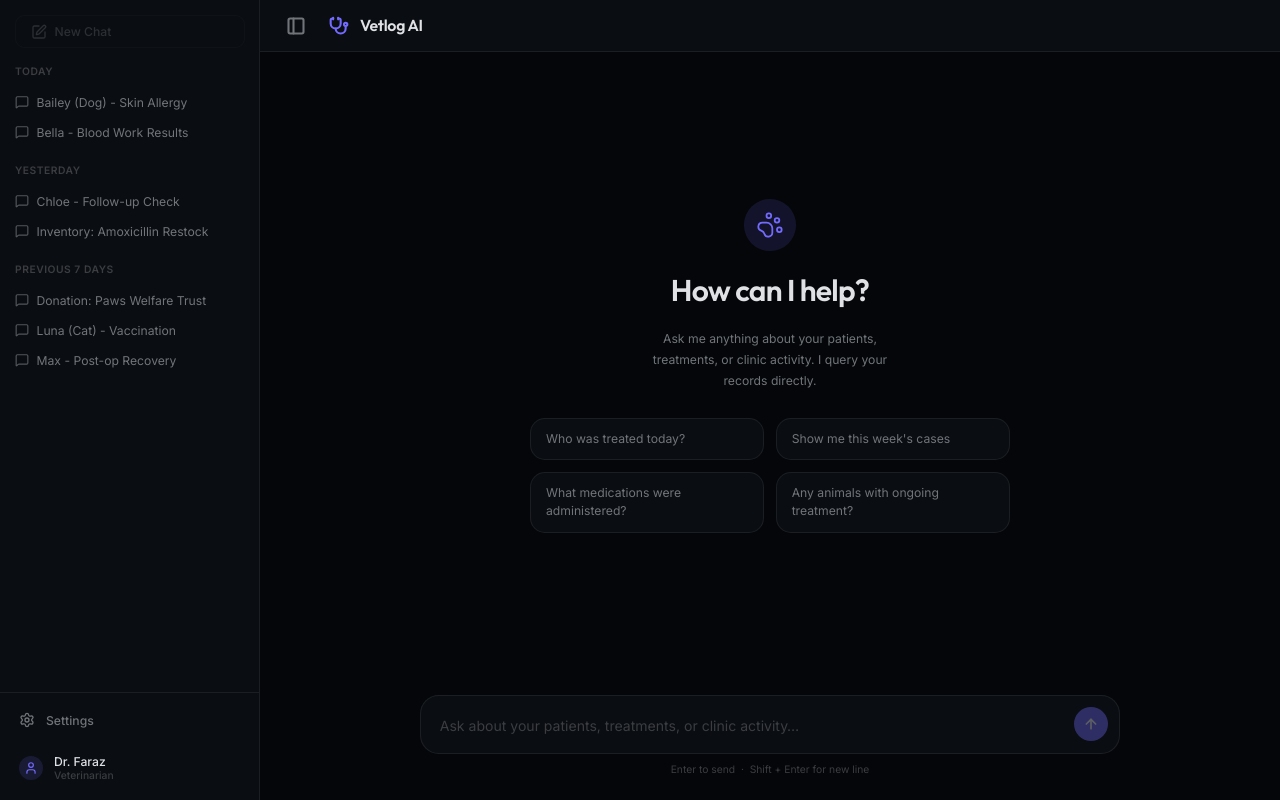
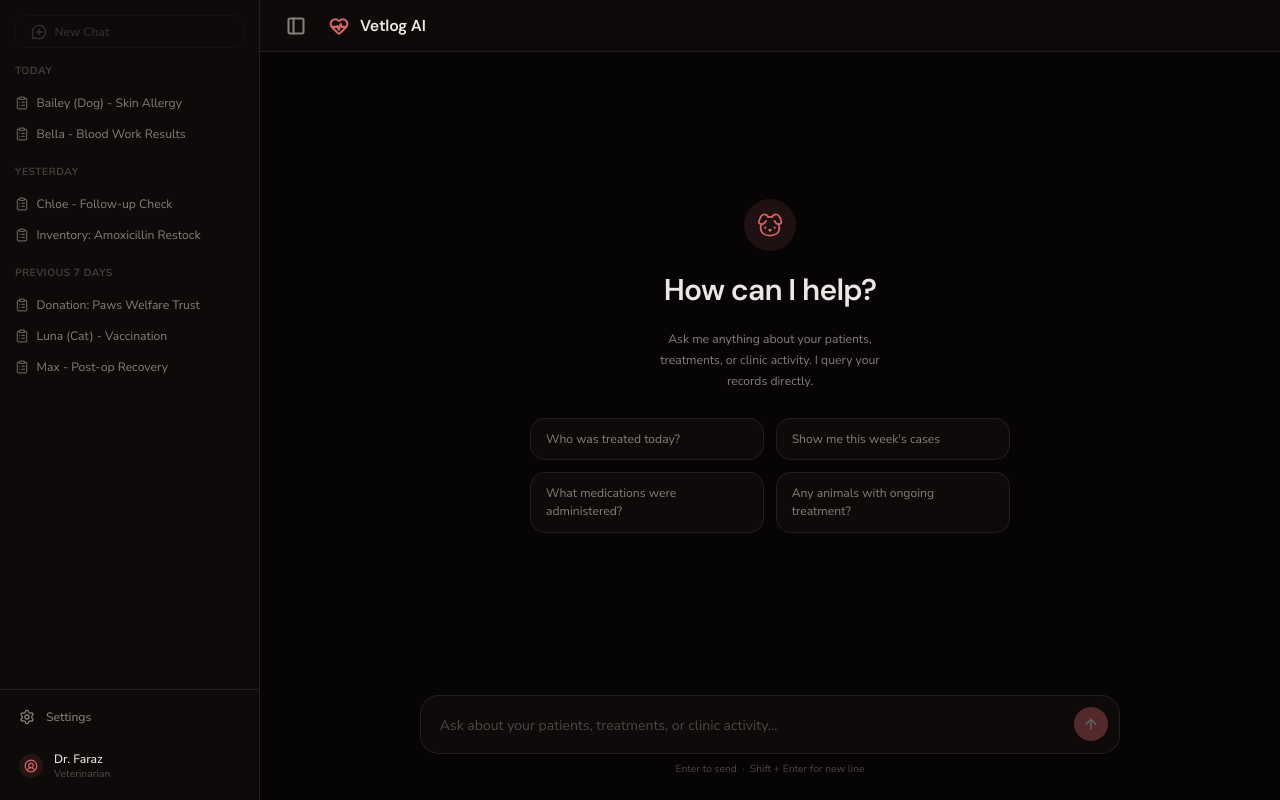
Before and after one commit to faraz18001/Vetlog-AI, a React (Vite) app in the folder frontend/: page /app in a window 1280 px wide. Built offline with nearby package versions, Linux system fonts and the light colour scheme.

Commit message:
docs: add README with setup and run instructions
- Add README.md for partners covering backend/frontend setup
- Update gitignore to track README.md
- UI aesthetic refresh: terracotta palette, DM Sans/Nunito Sans fonts,
  vet-themed icons (HeartPulse, Dog, ClipboardList, etc.)

```diff
--- a/frontend/index.html
+++ b/frontend/index.html
@@ -6,7 +6,7 @@
   <title>Vetlog AI</title>
   <link rel="preconnect" href="https://fonts.googleapis.com">
   <link rel="preconnect" href="https://fonts.gstatic.com" crossorigin>
-  <link href="https://fonts.googleapis.com/css2?family=Inter:wght@300;400;500;600&family=Outfit:wght@400;500;600;700&display=swap" rel="stylesheet">
+  <link href="https://fonts.googleapis.com/css2?family=DM+Sans:wght@400;500;600;700&family=Nunito+Sans:wght@300;400;500;600;700&display=swap" rel="stylesheet">
 </head>
 <body>
   <div id="root"></div>
--- a/frontend/src/App.css
+++ b/frontend/src/App.css
@@ -1,5 +1,5 @@
-/* Hallmark · macrostructure: Chat Workbench · genre: atmospheric · theme: Midnight
- * tone: utilitarian-atmospheric · anchor hue: teal
+/* Hallmark · macrostructure: Chat Workbench · genre: atmospheric · theme: Vet Terracotta
+ * tone: warm-organic · anchor hue: terracotta oklch(64% 0.14 20)
  * pre-emit critique: P5 H5 E5 S5 R5 V5
  */
 
--- a/frontend/src/App.jsx
+++ b/frontend/src/App.jsx
@@ -4,7 +4,7 @@ import ChatWindow from "./components/ChatWindow.jsx";
 import InputBar from "./components/InputBar.jsx";
 import Sidebar from "./components/Sidebar.jsx";
 import SettingsModal from "./components/SettingsModal.jsx";
-import { Stethoscope, PanelLeft } from "lucide-react";
+import { HeartPulse, PanelLeft } from "lucide-react";
 import "./App.css";
 
 
@@ -40,7 +40,7 @@ export default function App() {
               <PanelLeft size={20} strokeWidth={2.5} />
             </button>
             <span className="topbar-brand-icon" style={{ marginLeft: 'var(--space-2)' }}>
-              <Stethoscope size={20} strokeWidth={2.5} />
+              <HeartPulse size={20} strokeWidth={2.5} />
             </span>
             <span className="topbar-wordmark">Vetlog AI</span>
           </div>
--- a/frontend/src/components/ChatWindow.jsx
+++ b/frontend/src/components/ChatWindow.jsx
@@ -1,7 +1,7 @@
 import { useEffect, useRef } from 'react'
 import MessageBubble from './MessageBubble.jsx'
 
-import { PawPrint } from 'lucide-react'
+import { Dog } from 'lucide-react'
 
 const SUGGESTED = [
   'Who was treated today?',
@@ -14,7 +14,7 @@ function EmptyState({ onPrompt }) {
   return (
     <div className="chat-empty">
       <div className="chat-empty-icon" aria-hidden="true">
-        <PawPrint size={28} strokeWidth={1.5} />
+        <Dog size={28} strokeWidth={1.5} />
       </div>
       <h1 className="chat-empty-title">How can I help?</h1>
       <p className="chat-empty-sub">
--- a/frontend/src/components/MessageBubble.jsx
+++ b/frontend/src/components/MessageBubble.jsx
@@ -1,6 +1,6 @@
 import ReactMarkdown from "react-markdown";
 import remarkGfm from "remark-gfm";
-import { Stethoscope } from "lucide-react";
+import { HeartPulse } from "lucide-react";
 import { motion } from "framer-motion";
 import ReportCard from "./ReportCard.jsx";
 import StepChain from "./StepChain.jsx";
@@ -53,7 +53,7 @@ export default function MessageBubble({ message }) {
         {isUser ? (
           "You"
         ) : (
-          <Stethoscope size={16} strokeWidth={2.5} />
+          <HeartPulse size={16} strokeWidth={2.5} />
         )}
       </div>
 
--- a/frontend/src/components/SettingsModal.css
+++ b/frontend/src/components/SettingsModal.css
@@ -149,7 +149,7 @@
 .btn-primary {
   background: var(--color-accent);
   border: 1px solid var(--color-accent);
-  color: #fff;
+  color: var(--color-accent-fg);
   padding: var(--space-2) var(--space-4);
   border-radius: var(--radius-md);
   font-weight: 500;
--- a/frontend/src/components/Sidebar.jsx
+++ b/frontend/src/components/Sidebar.jsx
@@ -1,4 +1,4 @@
-import { SquarePen, MessageSquare, Settings, User } from "lucide-react";
+import { MessageCirclePlus, ClipboardList, Settings, CircleUserRound } from "lucide-react";
 import { motion, AnimatePresence } from "framer-motion";
 import "./Sidebar.css";
 
@@ -47,7 +47,7 @@ export default function Sidebar({ isOpen, onNewChat, isNewChatDisabled, onOpenSe
           disabled={isNewChatDisabled}
           aria-label="Start a new chat"
         >
-          <SquarePen size={16} strokeWidth={2} />
+          <MessageCirclePlus size={16} strokeWidth={2} />
           <span>New Chat</span>
         </button>
       </div>
@@ -61,7 +61,7 @@ export default function Sidebar({ isOpen, onNewChat, isNewChatDisabled, onOpenSe
               {section.chats.map((chat, j) => (
                 <li key={j}>
                   <button className="history-item-btn">
-                    <MessageSquare size={14} strokeWidth={2} className="history-item-icon" />
+                    <ClipboardList size={14} strokeWidth={2} className="history-item-icon" />
                     <span className="history-item-text">{chat}</span>
                   </button>
                 </li>
@@ -82,7 +82,7 @@ export default function Sidebar({ isOpen, onNewChat, isNewChatDisabled, onOpenSe
         </button>
         <button className="sidebar-footer-btn profile-btn">
           <div className="profile-avatar">
-            <User size={14} strokeWidth={2} />
+            <CircleUserRound size={14} strokeWidth={2} />
           </div>
           <div className="profile-info">
             <span className="profile-name">Dr. Faraz</span>
--- a/frontend/tokens.css
+++ b/frontend/tokens.css
@@ -1,40 +1,40 @@
-/* Hallmark · macrostructure: Chat Workbench · genre: atmospheric · theme: Slate Indigo
- * tone: utilitarian-atmospheric · anchor hue: indigo oklch(62% 0.22 280)
- * paper-band: dark (L < 30%) · display-style: geometric-sans (Outfit)
+/* Hallmark · macrostructure: Chat Workbench · genre: atmospheric · theme: Vet Terracotta
+ * tone: warm-organic · anchor hue: terracotta oklch(64% 0.14 20)
+ * paper-band: dark (L < 30%) · display-style: geometric-sans (DM Sans)
  * pre-emit critique: P5 H5 E5 S5 R5 V5
  */
 
 :root {
-    /* ---- Paper & Surface ---- */
-    --color-paper: oklch(12% 0.01 260);
-    --color-surface: oklch(16% 0.012 260);
-    --color-surface-hover: oklch(19% 0.013 260);
-    --color-surface-2: oklch(22% 0.015 260);
+    /* ---- Paper & Surface — warm charcoal (terracotta cast) ---- */
+    --color-paper: oklch(11% 0.005 25);
+    --color-surface: oklch(15% 0.007 25);
+    --color-surface-hover: oklch(18% 0.008 25);
+    --color-surface-2: oklch(21% 0.009 25);
 
     /* ---- Border ---- */
-    --color-border: oklch(100% 0 0 / 0.07);
-    --color-border-strong: oklch(100% 0 0 / 0.14);
+    --color-border: oklch(100% 0 0 / 0.08);
+    --color-border-strong: oklch(100% 0 0 / 0.16);
 
-    /* ---- Text ---- */
-    --color-text: oklch(91% 0.006 260);
-    --color-text-muted: oklch(56% 0.01 260);
-    --color-text-faint: oklch(36% 0.008 265);
+    /* ---- Text — warm (hue 35, soft warm neutral) ---- */
+    --color-text: oklch(93% 0.006 50);
+    --color-text-muted: oklch(60% 0.01 40);
+    --color-text-faint: oklch(40% 0.008 35);
 
-    /* ---- Accent — indigo ---- */
-    --color-accent: oklch(62% 0.22 280);
-    --color-accent-hover: oklch(67% 0.23 280);
-    --color-accent-subtle: oklch(62% 0.22 280 / 0.14);
-    --color-accent-fg: oklch(97% 0.006 280);
+    /* ---- Accent — terracotta / dusty rose (hue 20) ---- */
+    --color-accent: oklch(64% 0.14 20);
+    --color-accent-hover: oklch(69% 0.16 20);
+    --color-accent-subtle: oklch(64% 0.14 20 / 0.12);
+    --color-accent-fg: oklch(97% 0.005 50);
 
     /* ---- Semantic ---- */
-    --color-user-bubble: oklch(20% 0.015 260);
-    --color-focus: oklch(68% 0.23 280);
-    --color-error: oklch(62% 0.2 25);
-    --color-error-subtle: oklch(62% 0.2 25 / 0.12);
+    --color-user-bubble: oklch(18% 0.01 25);
+    --color-focus: oklch(70% 0.16 20);
+    --color-error: oklch(55% 0.22 25);
+    --color-error-subtle: oklch(55% 0.22 25 / 0.12);
 
     /* ---- Typography ---- */
-    --font-display: "Outfit", sans-serif;
-    --font-body: "Inter", sans-serif;
+    --font-display: "DM Sans", sans-serif;
+    --font-body: "Nunito Sans", sans-serif;
     --font-mono: ui-monospace, "Cascadia Code", "JetBrains Mono", monospace;
 
     /* ---- Type scale ---- */
```
Also changed, not shown: 2 other files (tests, documents, lock files or other folders).
